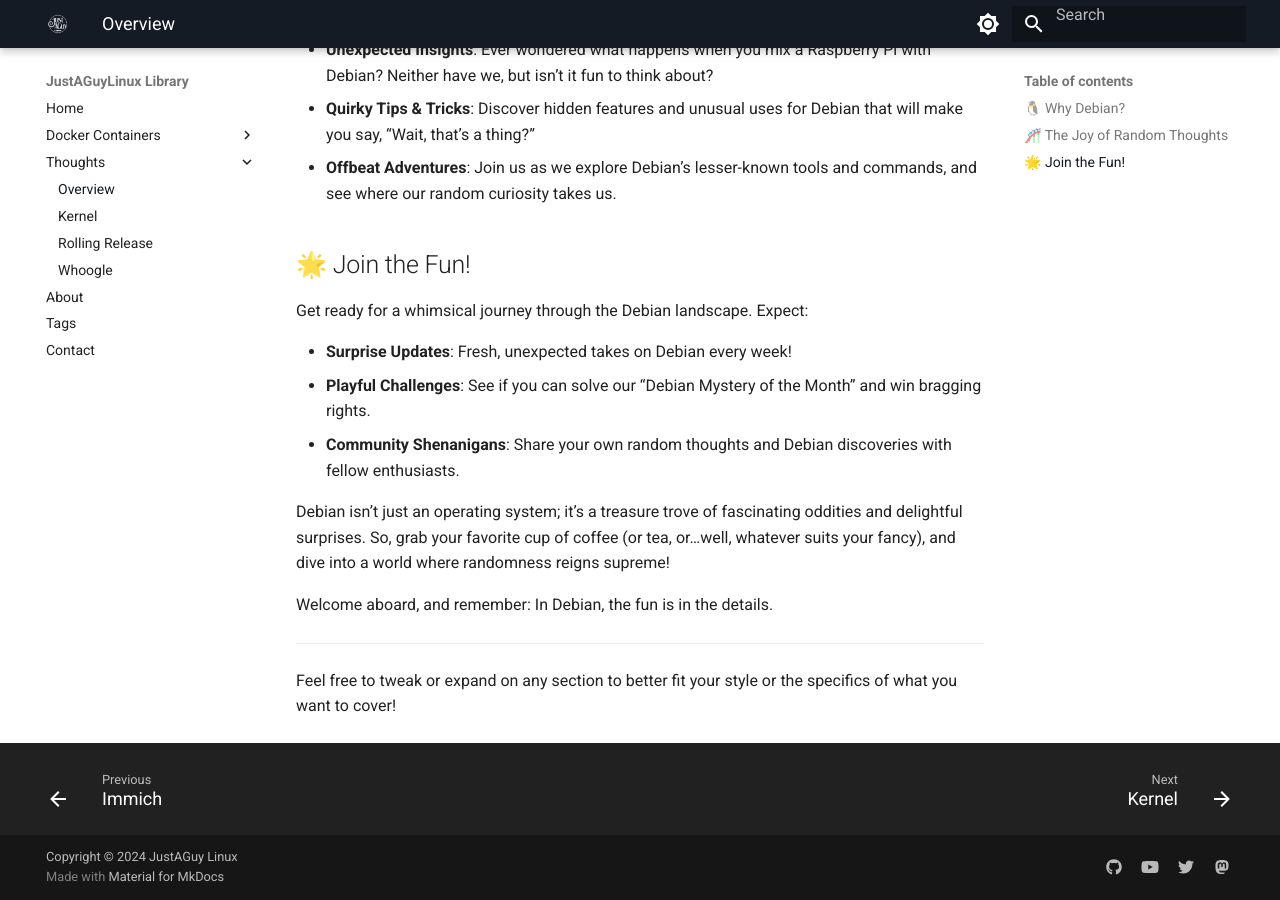
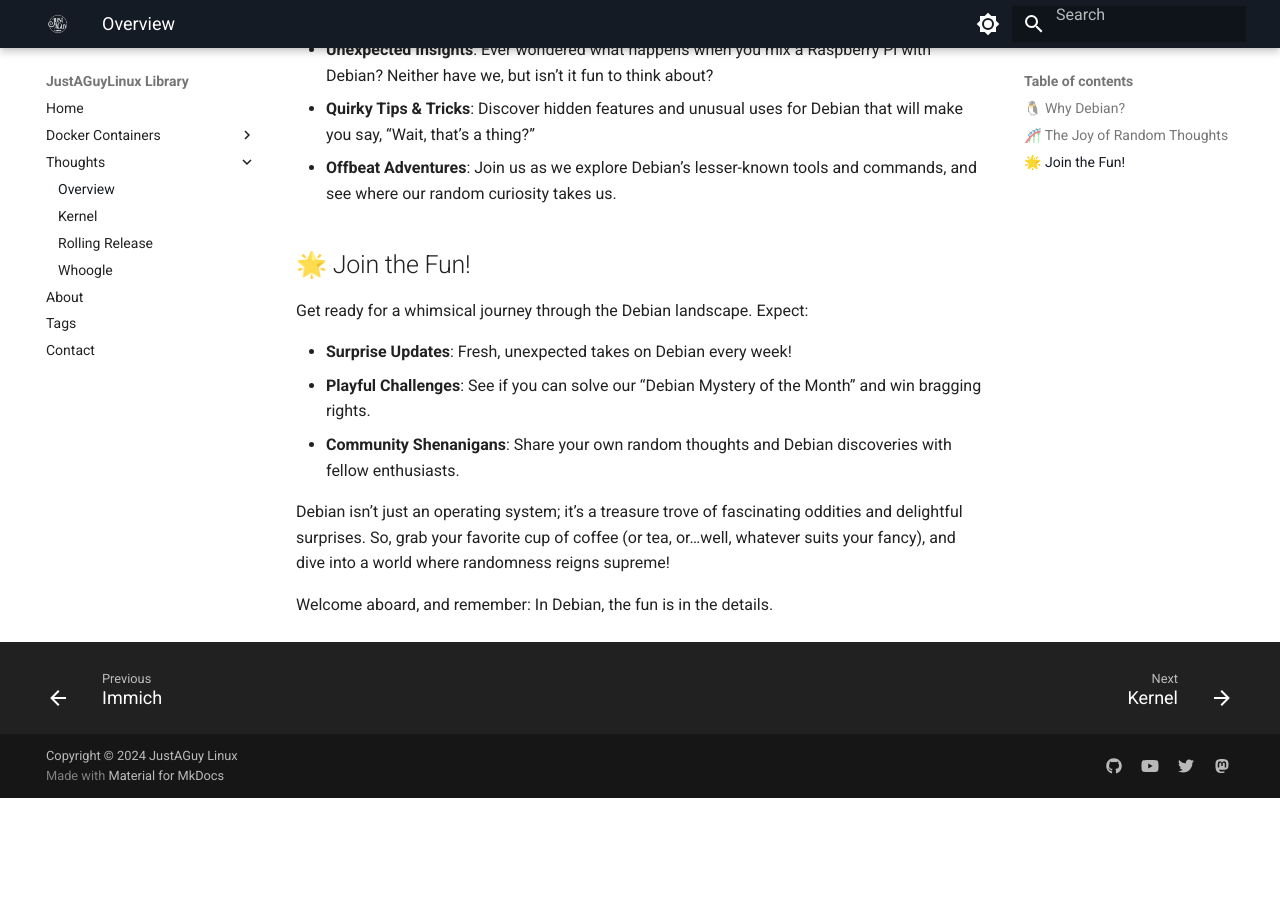
Before and after one commit to drewgrif/jagmkdocs, an MkDocs documentation site: the page built from docs/thoughts/index.md, in a window 1280 px wide and 900 px high, scrolled down 647 px. Built offline with MkDocs 1.6.1 and Material for MkDocs 9.7.7, drawn with Linux system fonts in a browser that asks for light colours; after the commit the page ends 1445 px from its top, so only the background shows below that.

Commit message:
remove ending statement

```diff
--- a/docs/thoughts/index.md
+++ b/docs/thoughts/index.md
@@ -32,7 +32,3 @@ Get ready for a whimsical journey through the Debian landscape. Expect:
 Debian isn’t just an operating system; it’s a treasure trove of fascinating oddities and delightful surprises. So, grab your favorite cup of coffee (or tea, or…well, whatever suits your fancy), and dive into a world where randomness reigns supreme!
 
 Welcome aboard, and remember: In Debian, the fun is in the details.
-
----
-
-Feel free to tweak or expand on any section to better fit your style or the specifics of what you want to cover!
```
Also changed, not shown: docs/thoughts/kernel.md (+0 -4 lines).
